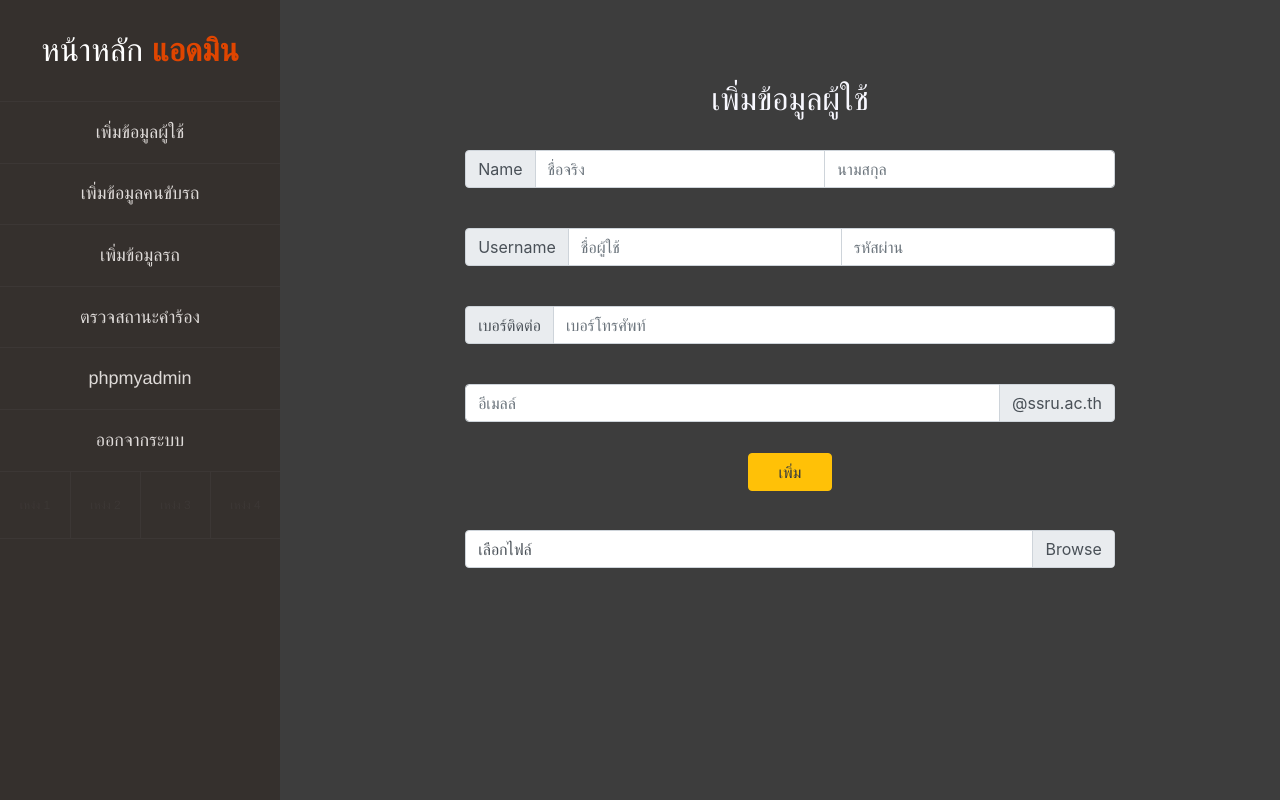
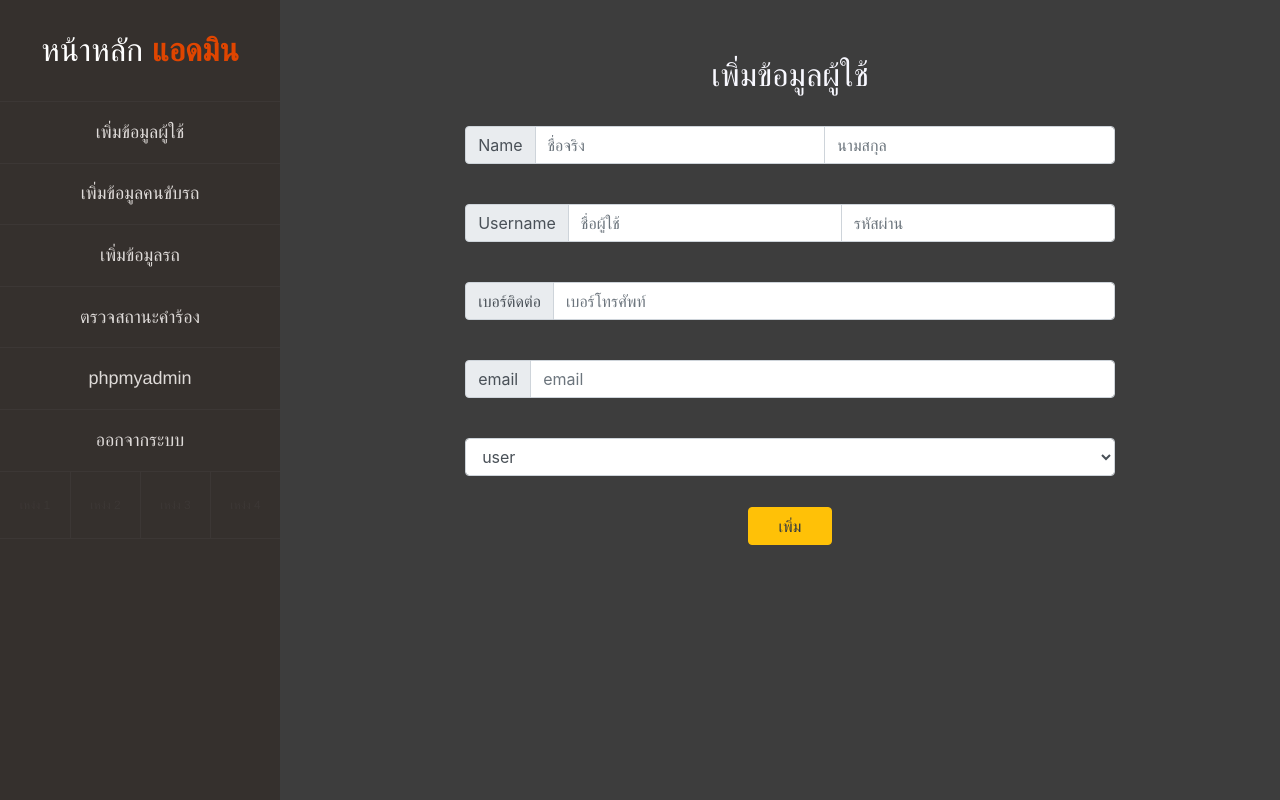
Before and after one commit to MidnightCore/Materialize_car_rent, a PHP site: page /admin/admin_add_user.php in a window 1280 px wide. Run offline with PHP 8.4, Linux system fonts and the light colour scheme; some libraries are stand-ins or nearby versions.

Commit message:
add user finish
ติดบัค ตรงที่ไม่ยอมเปลี่ยนหน้า หลังเพิ่มผู้ใช้เสร็จแล้ว

```diff
--- a/admin/admin_add_user.php
+++ b/admin/admin_add_user.php
@@ -5,12 +5,12 @@
     <meta charset="UTF-8">
     <meta name="viewport" content="width=device-width, initial-scale=1.0">
     <meta http-equiv="X-UA-Compatible" content="ie=edge">
-    <link rel="stylesheet" href="https://stackpath.bootstrapcdn.com/bootstrap/4.3.1/css/bootstrap.min.css" integrity="sha384-ggOyR0iXCbMQv3Xipma34MD+dH/1fQ784/j6cY/iJTQUOhcWr7x9JvoRxT2MZw1T" crossorigin="anonymous">
+    <link   rel="stylesheet" href="https://stackpath.bootstrapcdn.com/bootstrap/4.3.1/css/bootstrap.min.css" integrity="sha384-ggOyR0iXCbMQv3Xipma34MD+dH/1fQ784/j6cY/iJTQUOhcWr7x9JvoRxT2MZw1T" crossorigin="anonymous">
     <script src="https://code.jquery.com/jquery-3.3.1.slim.min.js" integrity="sha384-q8i/X+965DzO0rT7abK41JStQIAqVgRVzpbzo5smXKp4YfRvH+8abtTE1Pi6jizo" crossorigin="anonymous"></script>
     <script src="https://cdnjs.cloudflare.com/ajax/libs/popper.js/1.14.7/umd/popper.min.js" integrity="sha384-UO2eT0CpHqdSJQ6hJty5KVphtPhzWj9WO1clHTMGa3JDZwrnQq4sF86dIHNDz0W1" crossorigin="anonymous"></script>
     <script src="https://stackpath.bootstrapcdn.com/bootstrap/4.3.1/js/bootstrap.min.js" integrity="sha384-JjSmVgyd0p3pXB1rRibZUAYoIIy6OrQ6VrjIEaFf/nJGzIxFDsf4x0xIM+B07jRM" crossorigin="anonymous"></script>
     <script src="https://cdn.jsdelivr.net/npm/sweetalert2@8"></script>
-    <link rel="stylesheet" href="admin_page.css">
+    <link   rel="stylesheet" href="admin_page.css">
 
     <title>add_user</title>
 
@@ -66,13 +66,13 @@
                     <div class="float" style="margin-left:300px;">
                         <br>
                         <h1 style="text-align: center;"></h1>
-                        <form class="forms-regis" action="add_user2.php" method="post">
+                        <form class="forms-regis" id="nukKaew" action=" admin_add_user2.php" method="POST">
 
                             <!-- ใส่โค้ดตรงนี้ -->
-                            <div><br><br>
+                            <div><br>
                                 <h2 style="text-align:center; color:ghostwhite">เพิ่มข้อมูลผู้ใช้</h2><br>
 
-                                <form action="/action_page.php">
+                                <form>
                                     <!-- Multiple inputs -->
                                     <div class="input-group mb-3">
                                         <div class="input-group-prepend">
@@ -80,60 +80,51 @@
                                         </div>
                                         <input type="text" class="form-control" name="first_name" placeholder="ชื่อจริง" required>
                                         <input type="text" class="form-control" name="last_name" placeholder="นามสกุล" required>
-                                    </div>
-                                </form><br>
+                                    </div><br>
 
-                                <form action="/action_page.php">
                                     <!-- Multiple inputs -->
                                     <div class="input-group mb-3">
                                         <div class="input-group-prepend">
                                             <span class="input-group-text">Username</span>
                                         </div>
                                         <input type="text" class="form-control" name="user_id" placeholder="ชื่อผู้ใช้" required>
-                                        <input type="text" class="form-control" name="Password" placeholder="รหัสผ่าน" required>
-                                    </div>
-                                </form><br>
+                                        <input type="text" class="form-control" name="user_password" placeholder="รหัสผ่าน" required>
+                                    </div><br>
 
-                                <form>
                                     <div class="input-group mb-3">
                                         <div class="input-group-prepend">
                                             <span class="input-group-text">เบอร์ติดต่อ</span>
                                         </div>
                                         <input type="text" class="form-control" name="Phone_num" placeholder="เบอร์โทรศัพท์">
+                                    </div><br>
+
+                                    <div class="input-group mb-3">
+                                        <div class="input-group-prepend">
+                                            <span class="input-group-text">email</span>
+                                        </div>
+                                        <input type="text" class="form-control" name="user_email" placeholder="email">
+                                    </div><br>
+
+                                    <div class="form-group">
+                                        <select class="form-control" name="Role" placeholder="Role">
+                                            <option>user</option>
+                                            <option>admin</option>
+                                        </select>
                                     </div>
-                                </form><br>
 
-                                <div class="input-group mb-3">
-                                    <!-- email inputs -->
-                                    <input type="text" class="form-control" name="email" placeholder="อีเมลล์">
-                                    <div class="input-group-append">
-                                        <span class="input-group-text">@ssru.ac.th</span>
-                                    </div>
-                                </div>
+                                </form>
+
 
                             </div>
 
-                            <div style="text-align: center;">
-                                <!--ปุ่มกดเพิ่ม-->
-                                <button type="submit" id="but2" class="btn btn-warning text-dark btn-md">เพิ่ม</button>
-                            </div>
-
-                            <form><br>
-                                <!--อัพโหลดไฟล์-->
-                                <div class="custom-file">
-                                    <input type="file" class="custom-file-input" id="customFile">
-                                    <label class="custom-file-label" for="customFile">เลือกไฟล์</label>
-                                </div>
-                            </form>
-                            <script>
-                                // Add the following code if you want the name of the file appear on select
-                                $(".custom-file-input").on("change", function() {
-                                    var fileName = $(this).val().split("\\").pop();
-                                    $(this).siblings(".custom-file-label").addClass("selected").html(fileName);
-                                });
-                            </script>
 
                         </form>
+
+                        <div style="text-align: center;">
+                            <!--ปุ่มกดเพิ่ม-->
+                            <button form="nukKaew" type="submit" id="but2" class="btn btn-warning text-dark btn-md">เพิ่ม</button>
+                        </div>
+
                     </div>
                 </div>
             </div>
```
Also changed, not shown: admin/admin_add_driver.php (+0 -16 lines), admin/admin_add_user2.php (+24 -20 lines), login_form.php (+7 -21 lines), rentform_form.php (+25 -30 lines).
